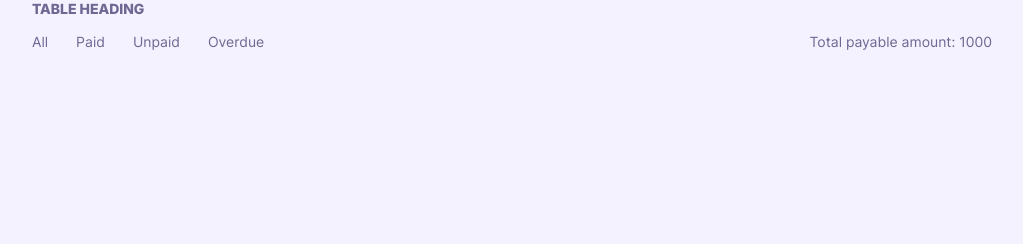
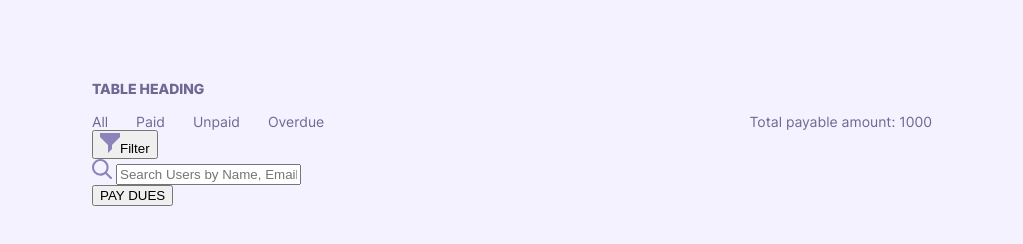
Before and after one commit to bunwg29/PRACTICE-JS, a website built with Vite: page src/index.html in a window 1280 px wide. Shown: the whole page, without its empty margins (128-1151 px from the left). Built offline with nearby package versions, Linux system fonts and the light colour scheme.

Commit message:
feat: homeUI basic and routes

```diff
--- a/src/main.js
+++ b/src/main.js
@@ -1,2 +1,2 @@
 import './main.scss';
-import './view/view';
+import './router/processRoutes';
--- /dev/null
+++ b/src/router/processRoutes.js
@@ -0,0 +1,27 @@
+import routes from "./routes";
+
+const parseRequestURL = () => {
+  let url = location.hash.slice(1).toLowerCase() || '/';
+  return url;
+};
+
+const router = () => {
+
+  const path = parseRequestURL();
+
+  let found = Object.keys(routes).find(route => {
+    const regex = new RegExp(route);
+    return regex.test(path);
+  });
+
+  if (found) {
+    document.getElementById('root').innerHTML = '';
+    document.getElementById('root').appendChild(routes[found].template());
+  } else {
+    document.getElementById('root').innerHTML = '<h3>Not Found</h3>';
+  }
+
+};
+
+window.addEventListener('hashchange', router);
+window.addEventListener('load', router);
--- /dev/null
+++ b/src/router/routes.js
@@ -0,0 +1,21 @@
+import view from "../view/view";
+
+const routes = {
+  '^/': {
+    template: view().Dashboard,
+  },
+  '^/paid$': {
+   //  template: view().Paid,
+  },
+  '^/unpaid$': {
+   //  template: view().Unpaid,
+  },
+  '^/overdue$': {
+   //  template: view().Overdue,
+  },
+  '404': {
+    template: view().Dashboard, // Hoặc hiển thị trang 404 riêng
+  }
+};
+
+export default routes;
--- /dev/null
+++ b/src/styles/layouts/_body.scss
@@ -0,0 +1,20 @@
+@use "../base" as *;
+
+
+body {
+   padding: 10vh;
+   background-color: $bgcl-main;
+   @include flexStyle (center, none, row);
+}
+#root {
+   width: 75%;
+   height: 100vh;
+   @include flexStyle (none, center, column);
+
+   .container {
+      width: 100%;
+      // .main {
+      //    width: 100%;
+      // }
+   }
+}
--- a/src/styles/layouts/_header.scss
+++ b/src/styles/layouts/_header.scss
@@ -1,17 +1,8 @@
 @use "../base/" as *;
-
-body {
-   width: 100%;
-   background-color: $bgcl-main;
-   height: 100vh;
-}
-#root {
-   @include flexStyle (none, center, column);
-}
 
 header {
    color: $tcl-first;
-   width: 75%;
+   width: 100%;
    @include flexStyle (none, none, column);
    gap: 1em;
 
@@ -33,6 +24,5 @@ header {
             }
          }
       }
-      // gap: 2em;
    }
 }
--- a/src/styles/layouts/_index.scss
+++ b/src/styles/layouts/_index.scss
@@ -1 +1,2 @@
 @import "./header";
+@import "./body";
--- /dev/null
+++ b/src/view/components/menuTable.js
@@ -0,0 +1,21 @@
+const menuTable = () => {
+
+   return `
+      <div class="menu">
+
+         <button class="menu-filter">
+            <p><img src="../assets/icons/filter.svg" alt="filter-icon">Filter</p>
+         </button>
+
+         <div class="menu-search">
+            <img src="../assets/icons/searchOption.svg" alt="search-bar">
+            <input type="text" placeholder="Search Users by Name, Email or Date" >
+         </div>
+
+         <button class="menu-pay">PAY DUES</button>
+      </div>
+   `;
+
+};
+
+export default menuTable;
--- a/src/view/layouts/header.js
+++ b/src/view/layouts/header.js
@@ -8,10 +8,10 @@ const header = () => {
       <nav>
          <div class="nav-option">
             <ul>
-               <a href="" class="nav-option-1">All</a>
-               <a href="" class="nav-option-2">Paid</a>
-               <a href="" class="nav-option-3">Unpaid</a>
-               <a href="" class="nav-option-4">Overdue</a>
+               <a href="/dashboard" class="nav-option-1">All</a>
+               <a href="/paid" class="nav-option-2">Paid</a>
+               <a href="/unpaid" class="nav-option-3">Unpaid</a>
+               <a href="/overdue" class="nav-option-4">Overdue</a>
             </ul>
          </div>
 
--- a/src/view/pages/homePage.js
+++ /dev/null
@@ -1,19 +0,0 @@
-import header from "../layouts/header";
-
-class homePage {
-   constructor() {
-
-   };
-
-   createHeader() {
-
-      const rootElement = document.querySelector("#root");
-      rootElement.innerHTML += header();
-      return rootElement;
-
-   }
-
-
-}
-
-export default homePage;
--- a/src/view/view.js
+++ b/src/view/view.js
@@ -1,7 +1,26 @@
-import homePage from './pages/homePage';
+import header from "./layouts/header";
+import menuTable from "./components/menuTable";
+class view {
 
+   constructor() {
 
-const app = document.getElementById('root');
-const home = new homePage();
-const header = home.createHeader();
-app.appendChild(header);
+   };
+
+   Dashboard() {
+
+      const container = document.createElement('div');
+      container.className = 'container';
+
+      const main = document.createElement('main');
+      main.className = 'main';
+
+      container.appendChild(main);
+
+      main.innerHTML += header();
+      main.innerHTML += menuTable();
+
+      return container;
+   }
+};
+
+export default () => new view();
--- a/vite.config.js
+++ b/vite.config.js
@@ -1,6 +1,7 @@
 import { defineConfig } from 'vite';
 
 export default defineConfig({
+   base: '/',
    root: 'src',
    build: {
       outDir: 'dist'
```
Also changed, not shown: src/index.html (+1 -0 lines), test.html (deleted, +0 -26 lines). Lines whose indentation alone changed are shown as unchanged.
